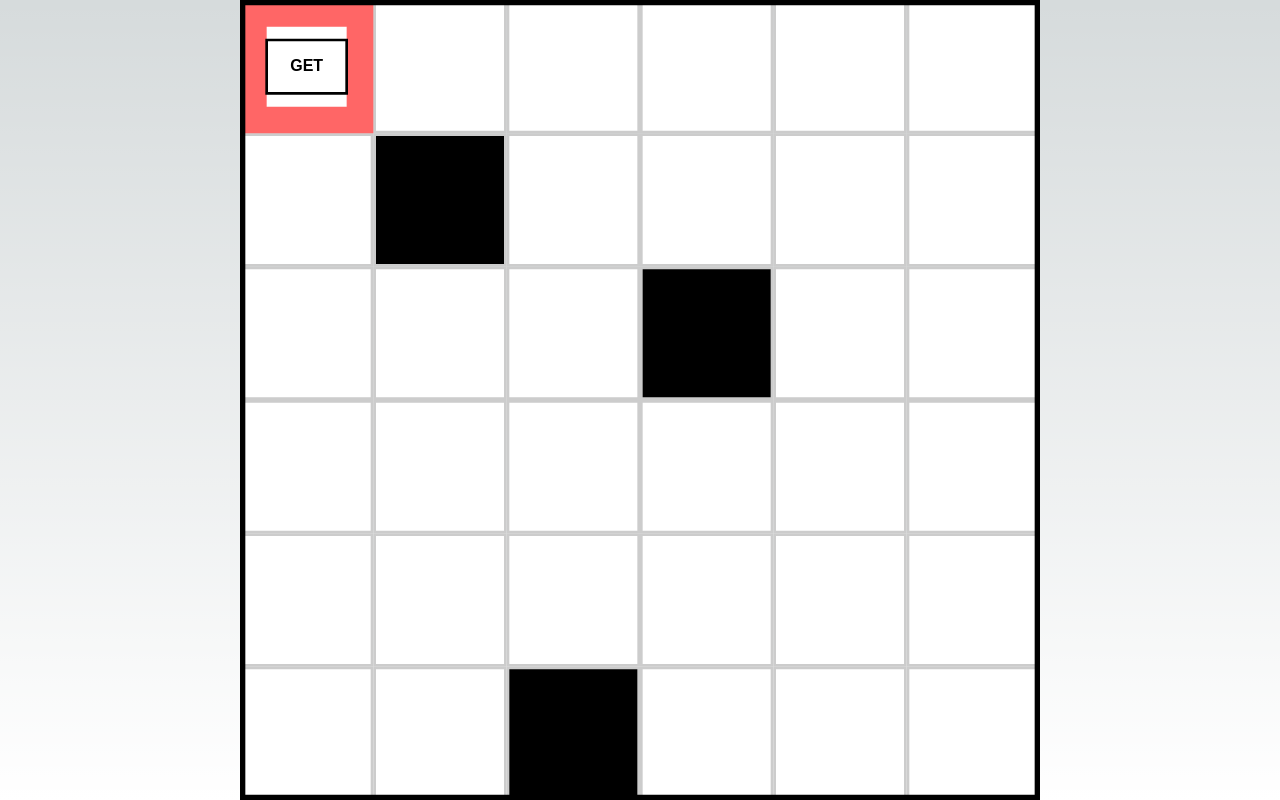
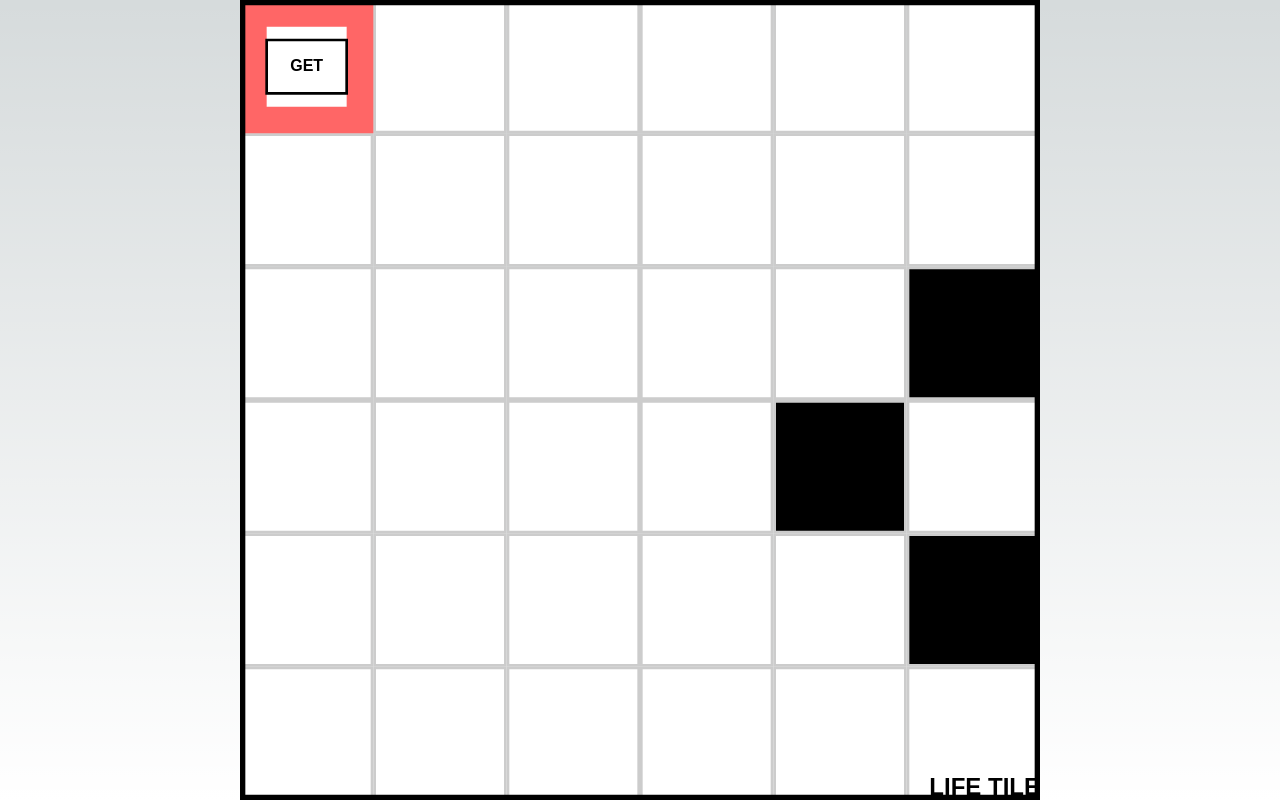
Before and after one commit to oginom/life-tile, a Next.js app: page /play in a window 1280 px wide. Built offline with nearby package versions, Linux system fonts and the light colour scheme.

Commit message:
update game

```diff
--- a/src/pages/play.tsx
+++ b/src/pages/play.tsx
@@ -50,29 +50,31 @@ type Range = {
 
 type Game = {
   players: PlayserState[]
+  firstPlayer: number
   turn: number
   loser: number
   tiles: number[][]
   selecting: Range
 }
 
-const initialGame = () => ({
+const initialGame = () => {
+  const tiles = [...Array(6)].map(() => [...Array(6)].map(() => 0))
+  tiles[Math.floor(Math.random() * 6)][Math.floor(Math.random() * 6)] = -1
+  tiles[Math.floor(Math.random() * 6)][Math.floor(Math.random() * 6)] = -1
+  tiles[Math.floor(Math.random() * 6)][Math.floor(Math.random() * 6)] = -1
+
+  return {
     players: [
       { player: 1, score: 0, totalScore: 0 },
       { player: 2, score: 0, totalScore: 0 },
     ],
+    firstPlayer: 1,
     turn: 1,
     loser: -1,
-  tiles: [
-    [0, 0, 0, 0, 0, 0],
-    [0, -1, 0, 0, 0, 0],
-    [0, 0, 0, -1, 0, 0],
-    [0, 0, 0, 0, 0, 0],
-    [0, 0, 0, 0, 0, 0],
-    [0, 0, -1, 0, 0, 0],
-  ],
+    tiles: tiles,
     selecting: { l: 0, r: 0, t: 0, b: 0 },
-})
+  }
+}
 
 type GameViewProps = {
   handleSelectRange: any
@@ -245,6 +247,7 @@ const GameStageView: FC<GameStage> = ({ handleClick, handleGet, canGet, handleSe
     {players}
     <Layer listening={false}>
       <Rect stroke='black' strokeWidth={4} {...transformProps(gameTransform, 4)} listening={false}/>
+      <Text text='LIFE TILE' fontSize={Math.floor(gameTransform.size.y * 0.03)} fontStyle="bold" {...transformProps(gameTransform)} align="right" verticalAlign="bottom" listening={false}/>
     </Layer>
   </Stage>
 }
@@ -281,6 +284,8 @@ export default function Home() {
     jump()
     if (game.loser != -1) {
       setGame((prev) => ({...initialGame(),
+        firstPlayer: prev.firstPlayer % prev.players.length + 1,
+        turn: prev.firstPlayer % prev.players.length + 1,
         players: prev.players,
       } as Game))
       setCanGet(true)
```
Lines whose indentation alone changed are shown as unchanged.
